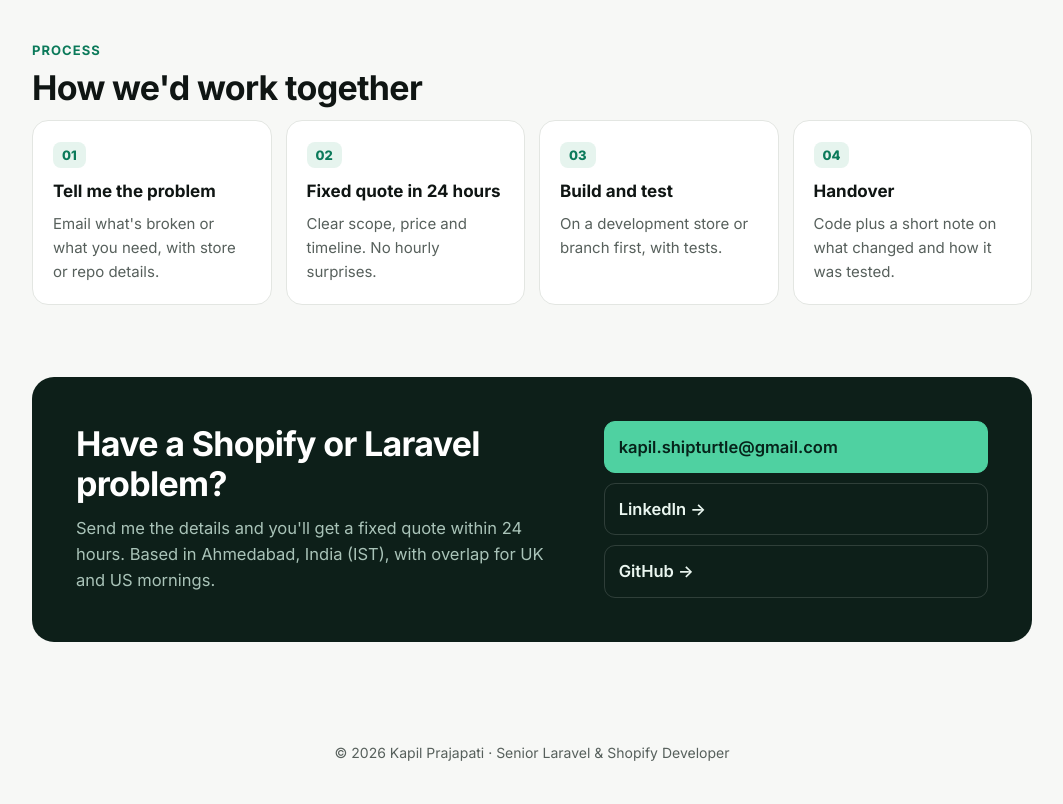
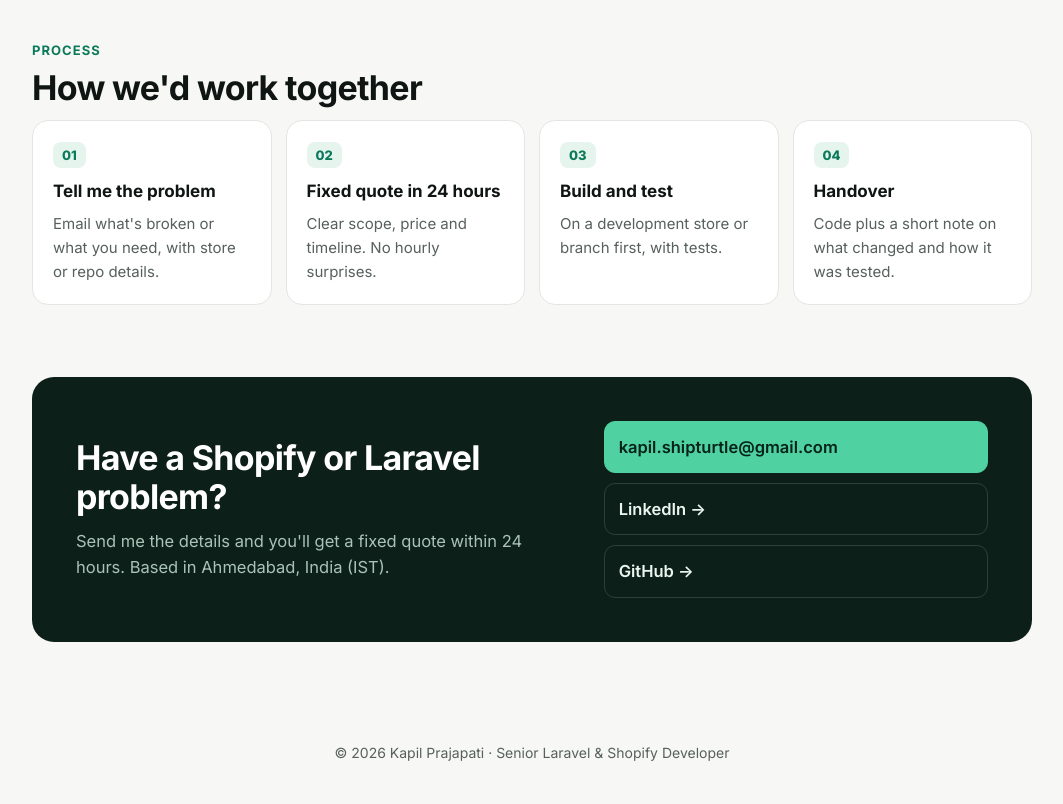
Before and after one commit to kapilshipturtle/kapilshipturtle.github.io, a plain HTML site: page index.html in a window 1280 px wide. Shown: the part 2804-3608 px from the top of the page, without its empty margins (108-1171 px from the left). Drawn offline with Linux system fonts and the light colour scheme.

Commit message:
Contact: location only

```diff
--- a/index.html
+++ b/index.html
@@ -218,7 +218,7 @@ footer{padding:28px 0 40px;color:var(--muted);font-size:14px;text-align:center}
   <div class="contact">
     <div>
       <h2>Have a Shopify or Laravel problem?</h2>
-      <p>Send me the details and you'll get a fixed quote within 24 hours. Based in Ahmedabad, India (IST), with overlap for UK and US mornings.</p>
+      <p>Send me the details and you'll get a fixed quote within 24 hours. Based in Ahmedabad, India (IST).</p>
     </div>
     <div class="links">
       <a class="primary" href="mailto:kapil.shipturtle@gmail.com?subject=Project%20enquiry">kapil.shipturtle@gmail.com</a>
```
